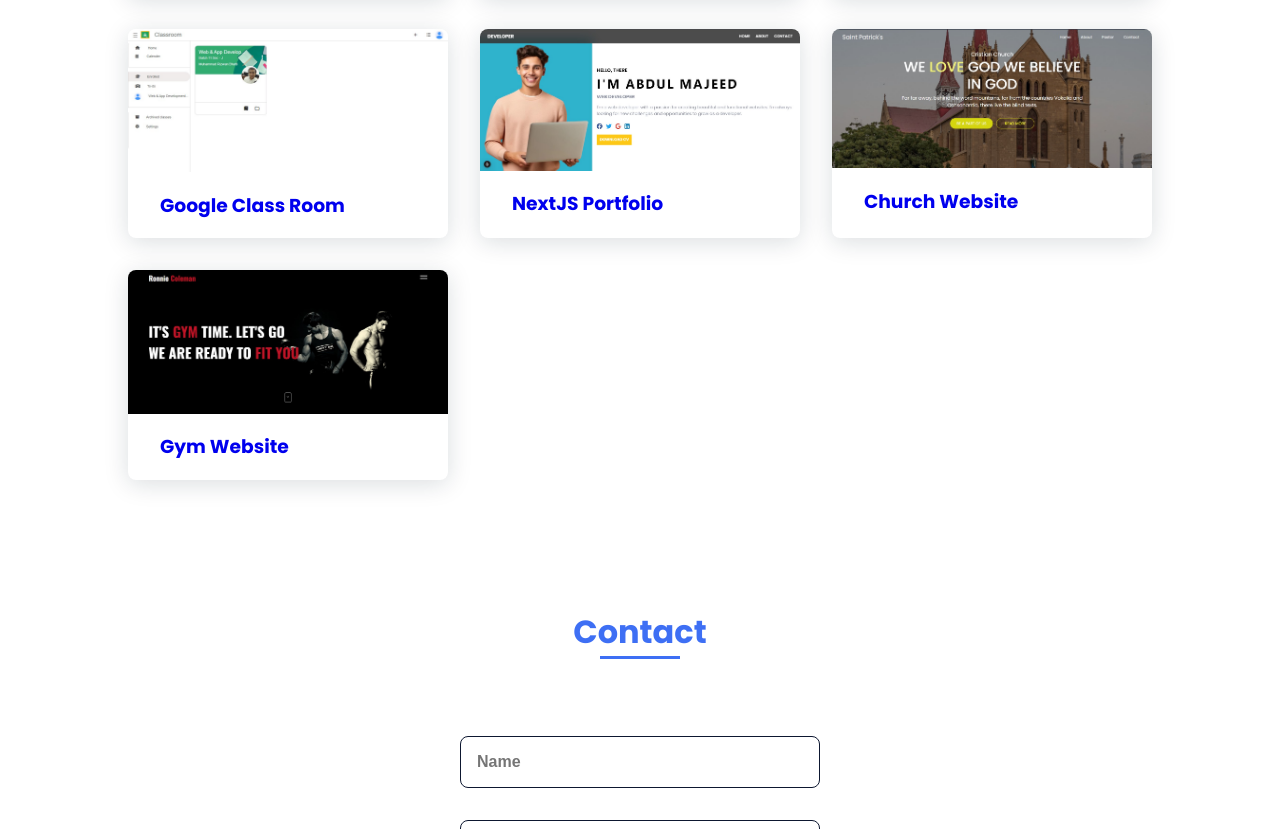
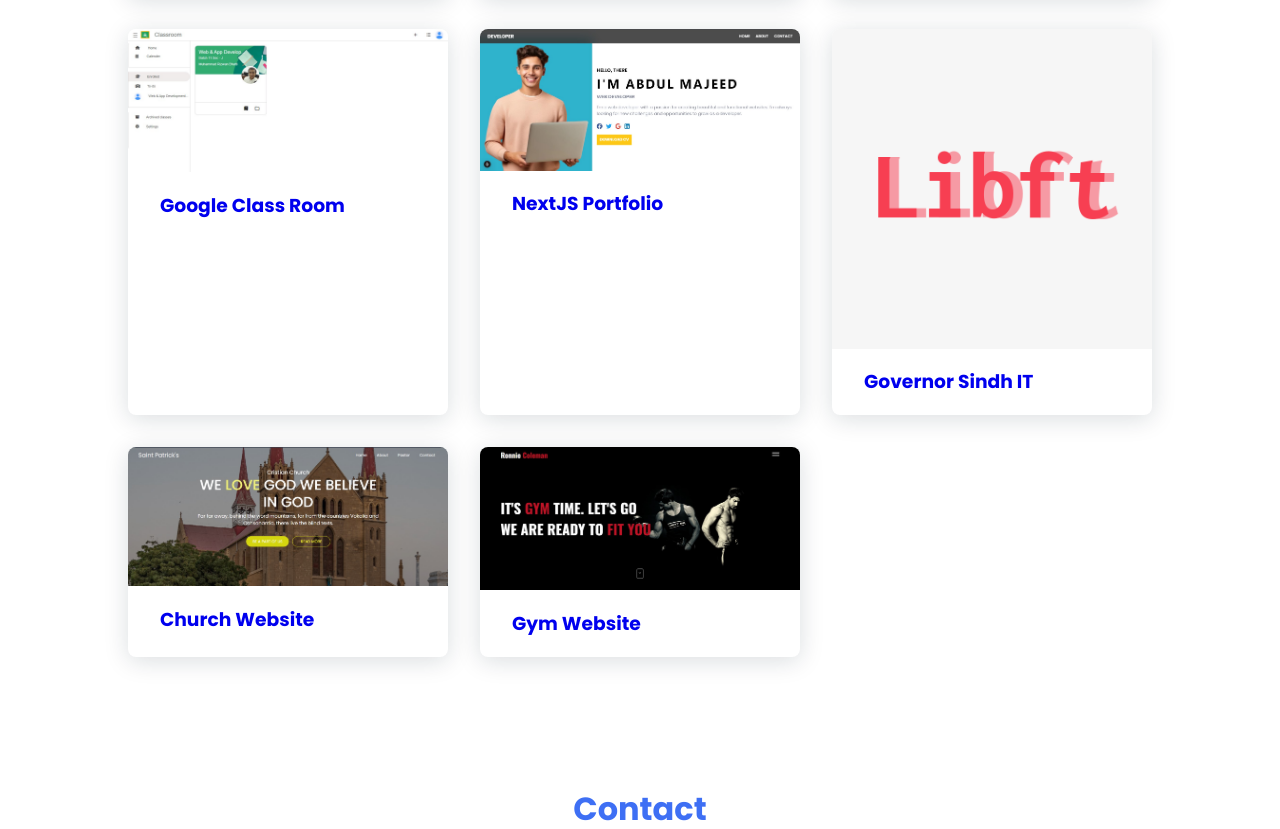
Before and after one commit to abdulmajeed229/PortFolio, a plain HTML site: page index.html in a window 1280 px wide. Shown: the part 2185-3014 px from the top of the page. Drawn offline with nearby package versions, Linux system fonts and the light colour scheme.

Commit message:
Update index.html

```diff
--- a/index.html
+++ b/index.html
@@ -207,17 +207,11 @@
             <img src="assets/img/hero.jpg" alt="" />
             <h3>NextJS Portfolio</h3>
           </a>
-          <!--<a
-            href="https://github.com/simon-zerisenay/Student-Guide-and-Qoura"
-            class="work__img"
-          >
-            <img src="assets/img/StudentGuidenQoura.png" alt="" />
-            <h3>Student Guide App</h3>
+
+         <a href="https://github.com/simon-zerisenay/libft" class="work__img">
+            <img src="assets/img/libft.png" alt="" />
+            <h3>Governor Sindh IT</h3>
           </a>
-          <a href="https://github.com/simon-zerisenay/libft" class="work__img">
-            <img src="assets/img/libft.png" alt="" />
-            <h3>Libft</h3>
-          </a> -->
 
           <a
             href="https://github.com/abdulmajeed229/Saint-Patrick-s"
```
